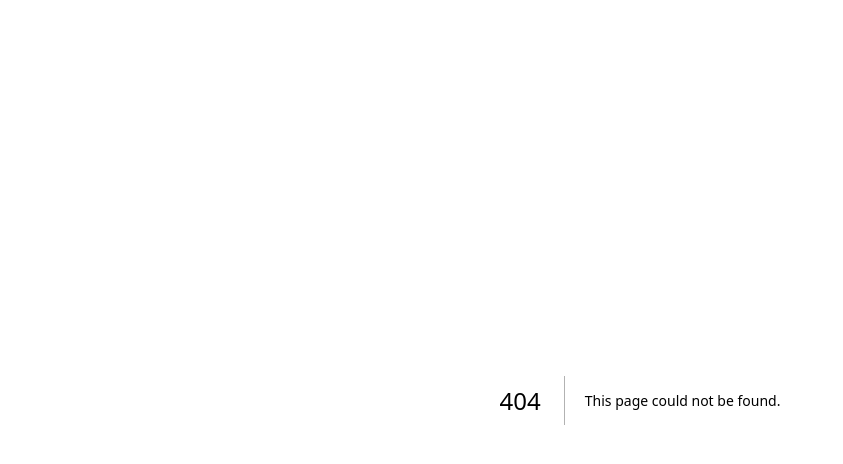
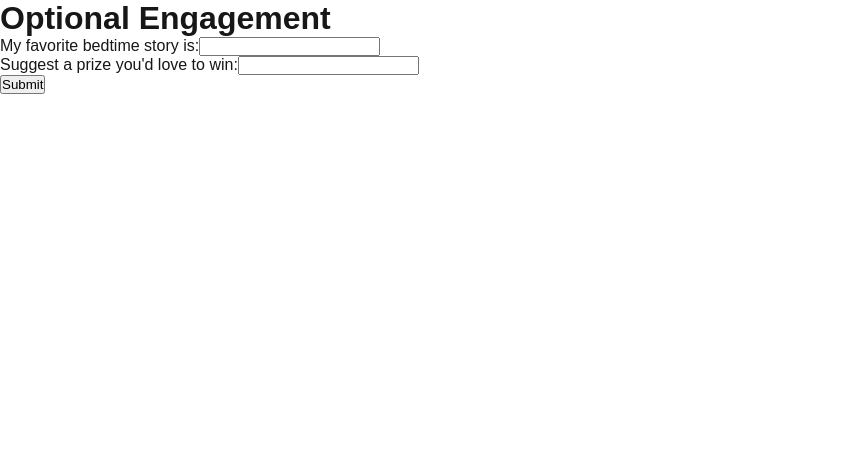
Before and after one commit to Bhavyakotapati/candidate-00X-grandmatales-module-engage, a Next.js app: page /engage in a window 1280 px wide. Before the commit this address had no page. Shown: the top 464 px of the page, without its empty margins (0-843 px from the left). Built offline with nearby package versions, Linux system fonts and the light colour scheme.

Commit message:
Add Optional Engagement page and API route

```diff
--- /dev/null
+++ b/app/engage/page.js
@@ -0,0 +1,34 @@
+'use client';
+import { useState } from 'react';
+
+export default function EngagePage() {
+  const [story, setStory] = useState('');
+  const [prize, setPrize] = useState('');
+
+  const handleSubmit = async () => {
+    const res = await fetch('/api/raffle-feedback', {
+      method: 'POST',
+      headers: {'Content-Type': 'application/json'},
+      body: JSON.stringify({ favoriteBedtimeStory: story, suggestedPrize: prize})
+    });
+    alert(res.ok ? 'Thank you for submitting!' : 'Submission failed');
+  };
+
+  return (
+    <div>
+      <h1>Optional Engagement</h1>
+
+      <div>
+        <label>My favorite bedtime story is:</label>
+        <input value={story} onChange={(e) => setStory(e.target.value)} />
+      </div>
+
+      <div>
+        <label>Suggest a prize you'd love to win:</label>
+        <input value={prize} onChange={(e) => setPrize(e.target.value)} />
+      </div>
+
+      <button onClick={handleSubmit}>Submit</button>
+    </div>
+  );
+}
--- /dev/null
+++ b/app/raffle-feedback/route.js
@@ -0,0 +1,11 @@
+export async function POST(request) {
+  const data = await request.json();
+  console.log(data);
+  return new Response(
+    JSON.stringify({ message: 'Success' }),
+    {
+      status: 200,
+      headers: { 'Content-Type': 'application/json' },
+    }
+  );
+}
```
Also changed, not shown: package.json (+6 -13 lines).
